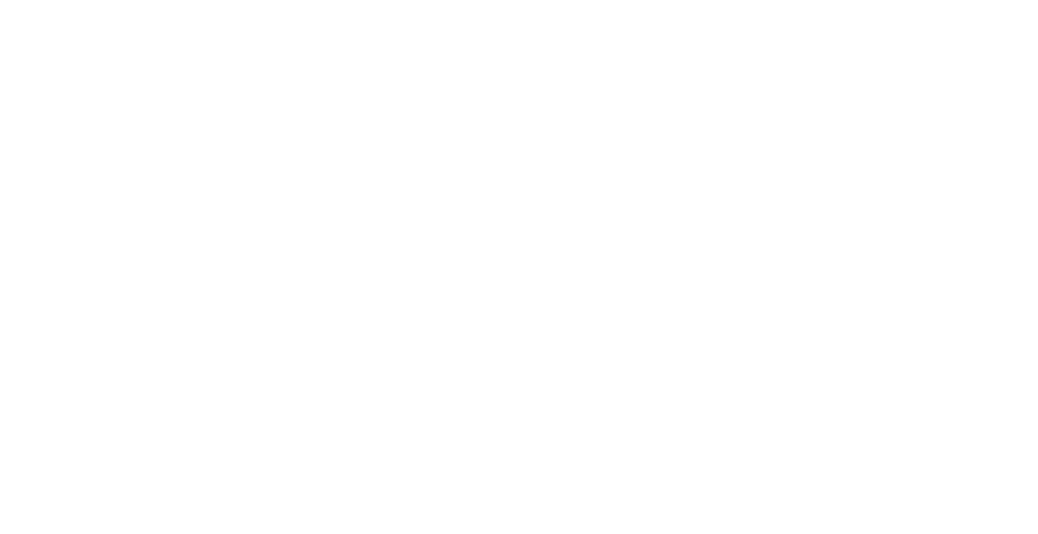
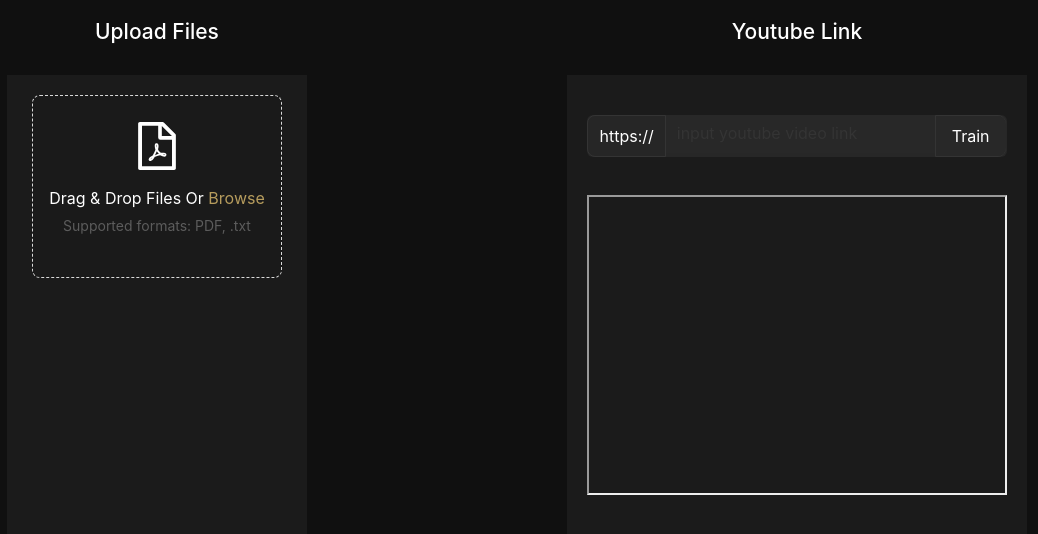
Before and after one commit to softdev629/AI-business-copilot-frontend, a React (Create React App) app: page /upload/1 in a window 1280 px wide. Before the commit this address had no page. Shown: the top 534 px of the page, without its empty margins (163-1201 px from the left). Built offline with nearby package versions, Linux system fonts and the light colour scheme.

Commit message:
ui as black theme

```diff
--- a/src/App.js
+++ b/src/App.js
@@ -4,26 +4,16 @@
 import "./App.css";
 import "antd/dist/reset.css";
 
-import PDFUpload from "./components/chatqa/pdf-upload-dom";
 import ChatBox from "./components/chatqa/chatbox";
-import YoutubeLinkDom from "./components/chatqa/youtube-link-dom";
-import RetrainDom from "./components/chatqa/retrain-dom";
+import TrainPage from "./components/upload";
 
 function App() {
   return (
     <div className="App">
       <Router>
         <Routes>
-          <Route path="/pdf">
-            <Route path="upload/:id" element={<PDFUpload />} />
-            <Route path="chat/:id" element={<ChatBox type="pdf" />} />
-            <Route path="retrain/:id" element={<RetrainDom type="pdf" />} />
-          </Route>
-          <Route path="/youtube">
-            <Route path="upload/:id" element={<YoutubeLinkDom />} />
-            <Route path="chat/:id" element={<ChatBox type="youtube" />} />
-            <Route path="retrain/:id" element={<RetrainDom type="youtube" />} />
-          </Route>
+          <Route path="/chat/:id" element={<ChatBox type="combine" />} />
+          <Route path="/upload/:id" element={<TrainPage />} />
         </Routes>
       </Router>
     </div>
--- a/src/components/chatqa/chatbox.js
+++ b/src/components/chatqa/chatbox.js
@@ -6,7 +6,23 @@
 import "./index.css";
 import { useParams } from "react-router-dom";
 
-const ChatBox = (props) => {
+const colorSet = [
+  "#FDAC53",
+  "#9BB7D4",
+  "#B55A30",
+  "#F5DF4D",
+  "#0072B5",
+  "#A0DAA9",
+  "#E9897E",
+  "#00A170",
+  "#926AA6",
+  "#D2386C",
+  "#363945",
+  "#939597",
+  "#EFE1CE",
+];
+
+const ChatBox = () => {
   // Hooks
   const [history, setHistory] = useState([
     {
@@ -20,11 +36,11 @@
   ]); // Chat History
   const [prompt, setPrompt] = useState(""); // Question
   const [isAnswered, setIsAnswered] = useState(true); // Answer state
-  const params = useParams(); // Url ParamsZ
+  const params = useParams(); // Url Params
   const chatHistoryRef = useRef(null);
   const { sendMessage, lastMessage, readyState } = useWebSocket(
-    `ws://localhost:9000/api/${props.type}/chat/${params.id}`
-  );
+    `ws://localhost:9000/api/chat/${params.id}`
+  ); // Websocket Hook
 
   // Receive Messages
   useEffect(() => {
@@ -56,13 +72,13 @@
       message.warning("AI Bot is thinking! Please wait!");
       return;
     }
+
     setIsAnswered(false);
     history.push({ type: "human", text: prompt });
     setHistory([...history]);
     setTimeout(() => {
       chatHistoryRef.current.scrollTop = chatHistoryRef.current.scrollHeight;
     }, 100);
-
     sendMessage(prompt);
     setPrompt("");
   };
@@ -95,7 +111,11 @@
   };
 
   return (
-    <div className="chat_container">
+    <div
+      className="chat_container"
+      style={{ backgroundColor: "rgb(16, 16, 16)" }}
+    >
+      <h1 style={{ color: "white" }}>Music Business Bot {params.id}</h1>
       <div className="chat_history" ref={chatHistoryRef}>
         {history.map((item, index) => ChatItem(item.type, item.text, index))}
       </div>
--- a/src/components/chatqa/index.css
+++ b/src/components/chatqa/index.css
@@ -28,19 +28,37 @@
 .message_box {
   width: 100%;
   padding-bottom: 15px;
+  border-top: 1px solid rgb(40, 40, 40);
+  padding-top: 15px;
 }
 
 .bot_item_content {
   margin-left: 5px;
   padding: 20px 35px;
-  background-color: rgb(219, 226, 235);
+  /* background-color: rgb(219, 226, 235); */
+  background-color: rgb(27, 27, 27);
   border-radius: 20px;
+  color: white;
 }
 
 .user_item_content {
   color: white;
   margin-right: 10px;
   padding: 20px 35px;
-  background-color: rgb(0, 141, 254);
+  /* background-color: rgb(0, 141, 254); */
+  background-color: rgb(40, 40, 40);
   border-radius: 20px;
 }
+
+.ant-input {
+  color: white;
+  background-color: rgb(40, 40, 40) !important;
+}
+
+.ant-btn {
+  background-color: rgb(40, 40, 40) !important;
+}
+
+.anticon {
+  color: white !important;
+}
--- a/src/components/chatqa/pdf-upload-dom.js
+++ /dev/null
@@ -1,59 +0,0 @@
-import React, { useState } from "react";
-import { Space, message, Upload } from "antd";
-import { InboxOutlined } from "@ant-design/icons";
-import { Viewer, Worker } from "@react-pdf-viewer/core";
-import { useParams } from "react-router-dom";
-
-import "@react-pdf-viewer/core/lib/styles/index.css";
-
-const { Dragger } = Upload;
-
-const PDFUpload = () => {
-  const [url, setUrl] = useState(null);
-  const params = useParams();
-
-  const draggerProps = {
-    maxCount: 1,
-    action: `http://localhost:9000/api/pdf/upload/${params.id}`,
-    onChange(info) {
-      const { status } = info.file;
-      if (status === "done")
-        message.success(`${info.file.name} file uploaded successfully.`);
-      else if (status === "error")
-        message.error(`${info.file.name} file upload failed.`);
-    },
-    beforeUpload(file) {
-      setUrl(URL.createObjectURL(file));
-    },
-  };
-
-  return (
-    <Space direction="vertical" size="large" align="center">
-      <Dragger {...draggerProps} style={{ width: 250, marginTop: 20 }}>
-        <p className="ant-upload-drag-icon">
-          <InboxOutlined />
-        </p>
-        <p className="ant-upload-text">
-          Click or drag file to this area to upload
-        </p>
-        <p className="ant-upload-hint">
-          Support for a single or bulk upload. Strictly prohibit from uploading
-          company data or other band files
-        </p>
-      </Dragger>
-      <Worker workerUrl="/assets/js/pdf.worker.js">
-        <div
-          style={{
-            border: "1px solid rgba(0, 0, 0, 0.3)",
-            height: 300,
-            width: 250,
-          }}
-        >
-          {url && <Viewer fileUrl={url}></Viewer>}
-        </div>
-      </Worker>
-    </Space>
-  );
-};
-
-export default PDFUpload;
--- a/src/components/chatqa/retrain-dom.js
+++ /dev/null
@@ -1,15 +0,0 @@
-import { Form } from "antd";
-
-const RetrainDom = (props) => {
-  const onSubmit = (values) => {
-    console.log(values);
-  };
-
-  return (
-    <Form labelCol={{ span: 8 }} wrapperCol={{ span: 16 }} onFinish={onSubmit}>
-      <Form.Item name={["train", "data"]}></Form.Item>
-    </Form>
-  );
-};
-
-export default RetrainDom;
--- /dev/null
+++ b/src/components/upload/file-upload-dom.js
@@ -0,0 +1,79 @@
+import React, { useState } from "react";
+import { Space, message, Upload } from "antd";
+import { FilePdfOutlined } from "@ant-design/icons";
+import { Viewer, Worker } from "@react-pdf-viewer/core";
+import { useParams } from "react-router-dom";
+
+import "@react-pdf-viewer/core/lib/styles/index.css";
+
+const { Dragger } = Upload;
+
+const FileUpload = () => {
+  const [url, setUrl] = useState(null);
+  const [type, setType] = useState(null);
+  const [textContent, setTextContent] = useState(null);
+  const params = useParams();
+
+  const draggerProps = {
+    maxCount: 1,
+    action: `http://localhost:9000/api/pdf/upload/${params.id}`,
+    onChange(info) {
+      const { status } = info.file;
+
+      if (status === "done")
+        message.success(`${info.file.name} file uploaded successfully.`);
+      else if (status === "error")
+        message.error(`${info.file.name} file upload failed.`);
+    },
+    beforeUpload(file) {
+      setType(file.type);
+
+      let fileReader = new FileReader();
+      fileReader.onload = () => {
+        setTextContent(fileReader.result);
+      };
+      fileReader.readAsText(file);
+
+      setUrl(URL.createObjectURL(file));
+    },
+  };
+
+  return (
+    <>
+      <h2 className="file-upload__header">Upload Files</h2>
+      <Space
+        direction="vertical"
+        size="large"
+        align="center"
+        className="file-upload__container"
+      >
+        <Dragger {...draggerProps} style={{ width: 250, marginTop: 20 }}>
+          <p className="ant-upload-drag-icon">
+            <FilePdfOutlined style={{ color: "white" }} />
+          </p>
+          <p className="ant-upload-text" style={{ color: "white" }}>
+            Drag & Drop Files Or{" "}
+            <span style={{ color: "rgb(182, 156, 93)" }}>Browse</span>
+          </p>
+          <p className="ant-upload-hint" style={{ color: "rgb(92, 92, 92)" }}>
+            Supported formats: PDF, .txt
+          </p>
+        </Dragger>
+        {type === "application/pdf" && (
+          <Worker workerUrl="/assets/js/pdf.worker.js">
+            <div className="pdf-view__container">
+              {url && <Viewer fileUrl={url}></Viewer>}
+            </div>
+          </Worker>
+        )}
+        {type === "text/plain" && (
+          <div className="text-view__container">
+            <p>{textContent}</p>
+          </div>
+        )}
+      </Space>
+    </>
+  );
+};
+
+export default FileUpload;
--- /dev/null
+++ b/src/components/upload/index.css
@@ -0,0 +1,91 @@
+.file-upload__container {
+  background-color: rgb(27, 27, 27);
+  width: 300px;
+  height: 85%;
+  margin: 20px;
+}
+
+.file-upload__component {
+  width: 250px;
+  margin-top: 20px;
+}
+
+.pdf-view__container {
+  margin-top: 40px;
+  height: 300px;
+  width: 250px;
+  padding: 20px;
+  border-radius: 20px;
+  background-color: rgb(76, 76, 76);
+}
+
+.pdf-view__container::-webkit-scrollbar {
+  display: none;
+}
+
+.text-view__container {
+  height: 300px;
+  width: 250px;
+  margin-top: 40px;
+  padding: 20px;
+  border-radius: 20px;
+  background-color: rgb(76, 76, 76);
+}
+
+.text-view__container p {
+  text-align: left;
+  word-wrap: break-word;
+  overflow-y: auto;
+  height: 100%;
+  font-family: 'Courier New', Courier, monospace;
+  font-size: 10px;
+  background-color: white;
+  padding: 20px;
+}
+
+.text-view__container p::-webkit-scrollbar {
+  display: none;
+}
+
+.file-upload__header {
+  color: white;
+  margin-top: 20px;
+}
+
+.youtube-link__header {
+  color: white;
+  margin-top: 20px;
+}
+
+.youtube-link__container {
+  background-color: rgb(27, 27, 27);
+  padding: 20px;
+  height: 85%;
+  margin: 20px;
+}
+
+.youtube-link__input {
+  width: "100%";
+  margin-top: 20px;
+  margin-bottom: 30px;
+}
+
+.ant-input-wrapper {
+  background-color: rgb(255, 255, 255, 0.05);
+  border-radius: 6px;
+}
+
+.ant-input-group-addon {
+  border: 1px solid rgb(52, 52, 52) !important;
+  color: white !important;
+}
+
+.ant-input {
+  border: none;
+  background-color: rgb(40, 40, 40);
+  color: white;
+}
+
+.ant-input::placeholder {
+  color: rgb(52, 52, 52);
+}
--- /dev/null
+++ b/src/components/upload/index.js
@@ -0,0 +1,23 @@
+import { Row, Col } from "antd";
+import React from "react";
+import FileUpload from "./file-upload-dom";
+import YoutubeLinkDom from "./youtube-link-dom";
+
+import "./index.css";
+
+const TrainPage = () => {
+  return (
+    <>
+      <Row style={{ backgroundColor: "rgb(16, 16, 16)", height: "100%" }}>
+        <Col span={12}>
+          <FileUpload />
+        </Col>
+        <Col span={12}>
+          <YoutubeLinkDom />
+        </Col>
+      </Row>
+    </>
+  );
+};
+
+export default TrainPage;
--- a/src/components/chatqa/youtube-link-dom.js
+++ b/src/components/upload/youtube-link-dom.js
@@ -7,14 +7,16 @@
 
 const YoutubeLinkDom = () => {
   const [loading, setLoading] = useState(false);
+  const [videoURL, setVideoURL] = useState("");
   const params = useParams();
 
   const onSearch = (value) => {
     setLoading(true);
 
+    setVideoURL(`https://${value}`);
     axios
       .post(`http://localhost:9000/api/youtube/train/${params.id}`, {
-        url: `http://${value}`,
+        url: `https://${value}`,
       })
       .then((res) => setLoading(false))
       .catch((err) => {
@@ -24,7 +26,9 @@
   };
 
   return (
-    <Space direction="vertical">
+    <>
+      <h2 className="youtube-link__header">Youtube Link</h2>
+      <Space direction="vertical" className="youtube-link__container">
         <Search
           placeholder="input youtube video link"
           loading={loading}
@@ -32,9 +36,11 @@
           size="large"
           addonBefore="https://"
           onSearch={onSearch}
-        style={{ width: 500, marginTop: 20 }}
+          className="youtube-link__input"
         />
+        <iframe src={videoURL} width="100%" height={300}></iframe>
       </Space>
+    </>
   );
 };
 
```
Lines whose indentation alone changed are shown as unchanged.
